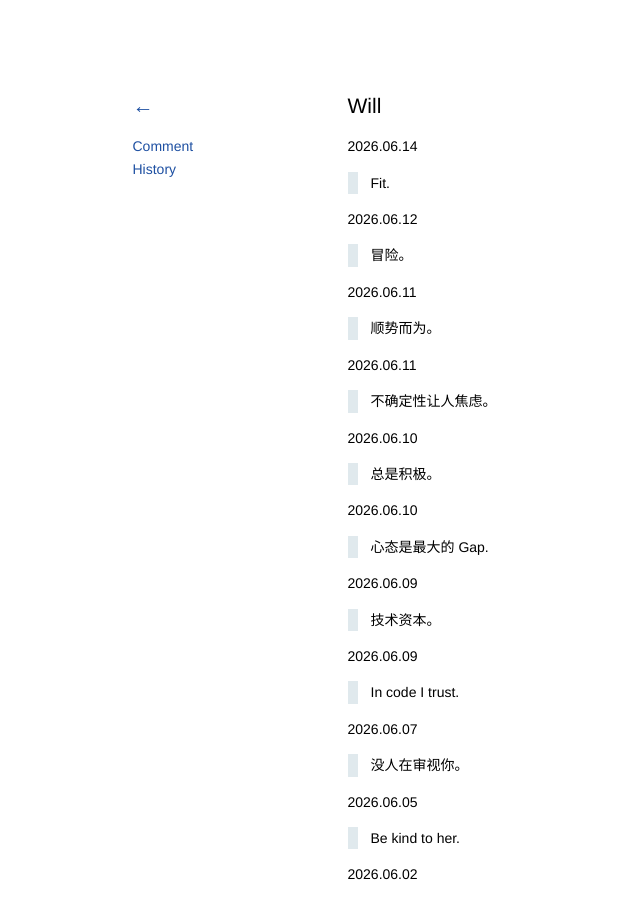
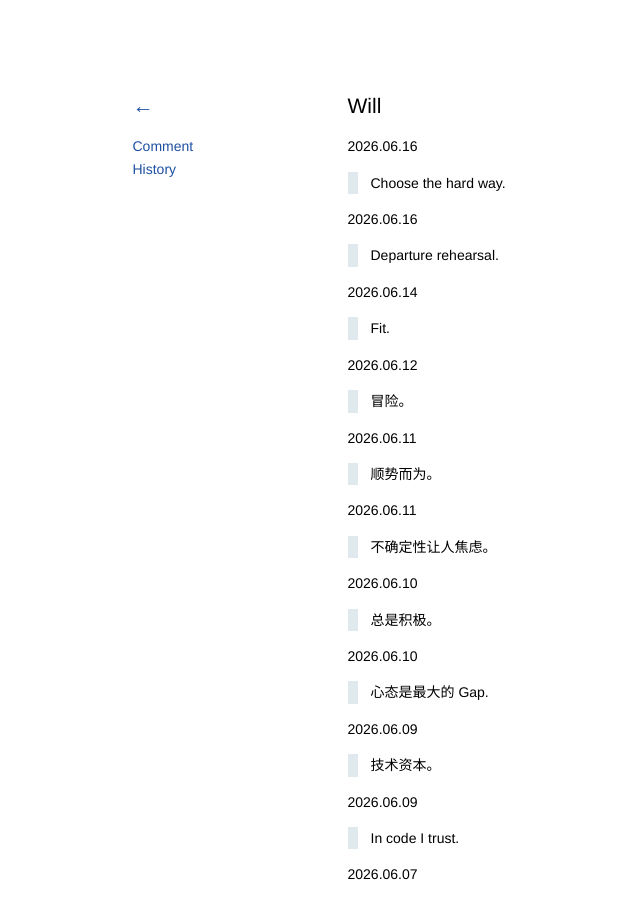
Before and after one commit to kidlj/awei, a Jekyll site: the page built from _wiki/will.md, in a window 1280 px wide and 900 px high. Shown: the whole window, without its empty margins (0-640 px from the left). Built offline with Jekyll 4.4.1, drawn with Linux system fonts in a browser that asks for light colours.

Commit message:
update will

```diff
--- a/_wiki/will.md
+++ b/_wiki/will.md
@@ -1,6 +1,14 @@
 ---
 title: Will
 ---
+
+2026.06.16
+
+> Choose the hard way.
+
+2026.06.16
+
+> Departure rehearsal.
 
 2026.06.14
 
```
